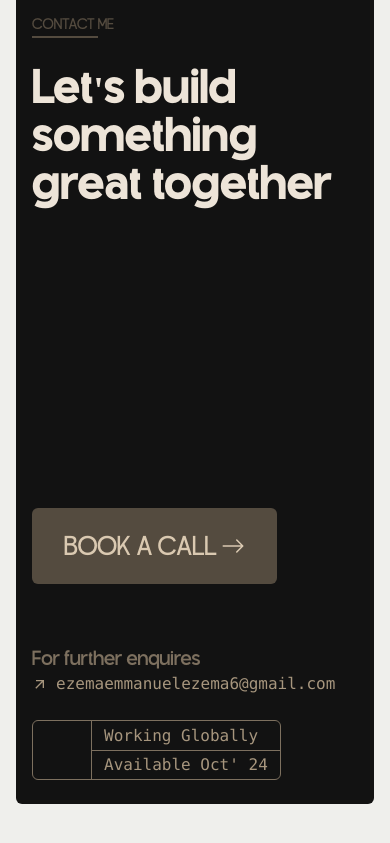
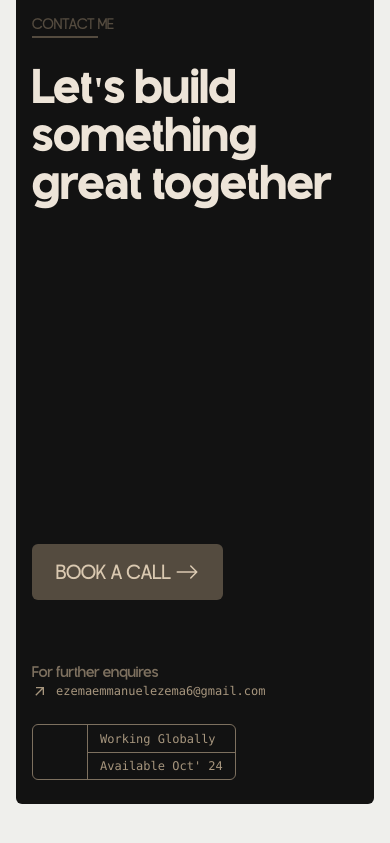
Before and after one commit to ennanuel/portfolio_3, a React (Vite) app: page / in a window 390 px wide. Shown: the part 11077-11920 px from the top of the page. Built offline with nearby package versions, Linux system fonts and the light colour scheme; a web font is replaced by a local one.

Commit message:
made text resposive

```diff
--- a/src/components/ContactSection.tsx
+++ b/src/components/ContactSection.tsx
@@ -34,20 +34,20 @@ export default function ContactSection() {
                     </span>
                 </div>
                 <div className="flex flex-col gap-16">
-                    <Button text="Book a Call" Icon={BsArrowRight} size={24} className="font-ov-soge uppercase text-lg px-8 py-6 rounded-md bg-brown-800 text-brown-400 w-fit"></Button>
+                    <Button text="Book a Call" Icon={BsArrowRight} size={24} className="font-ov-soge uppercase text-base md:text-lg px-6 sm:px-8 py-4 sm:py-6 rounded-md bg-brown-800 text-brown-400 w-fit"></Button>
                     <div className="flex flex-wrap justify-between gap-6 md:gap-20">
                         <div className="flex flex-col">
-                            <span className="font-ov-soge font-medium text-brown-700">For further enquires</span>
-                            <div className="flex items-center gap-2 text-brown-600">
+                            <span className="text-sm md:text-base font-ov-soge font-medium text-brown-700">For further enquires</span>
+                            <div className="text-sm md:text-base flex items-center gap-2 text-brown-600">
                                 <MdOutlineArrowOutward size={16} />
                                 <span className="font-mono truncate">ezemaemmanuelezema6@gmail.com</span>
                             </div>
                         </div>
-                        <div className="flex border border-brown-700 rounded-md h-[60px]">
+                        <div className="flex border border-brown-700 rounded-md h-14">
                             <div className="h-full aspect-square"></div>
                             <div className="border-l border-brown-700 flex flex-col">
-                                <span className="flex-1 px-3 flex items-center border-b border-brown-700 font-mono text-brown-600">Working Globally</span>
-                                <span className="flex-1 px-3 flex items-center font-mono text-brown-600">Available Oct' 24</span>
+                                <span className="flex-1 px-3 flex items-center border-b border-brown-700 font-mono text-brown-600 text-sm md:text-base">Working Globally</span>
+                                <span className="flex-1 px-3 flex items-center font-mono text-brown-600 text-sm md:text-base">Available Oct' 24</span>
                             </div>
                         </div>
                     </div>
```
